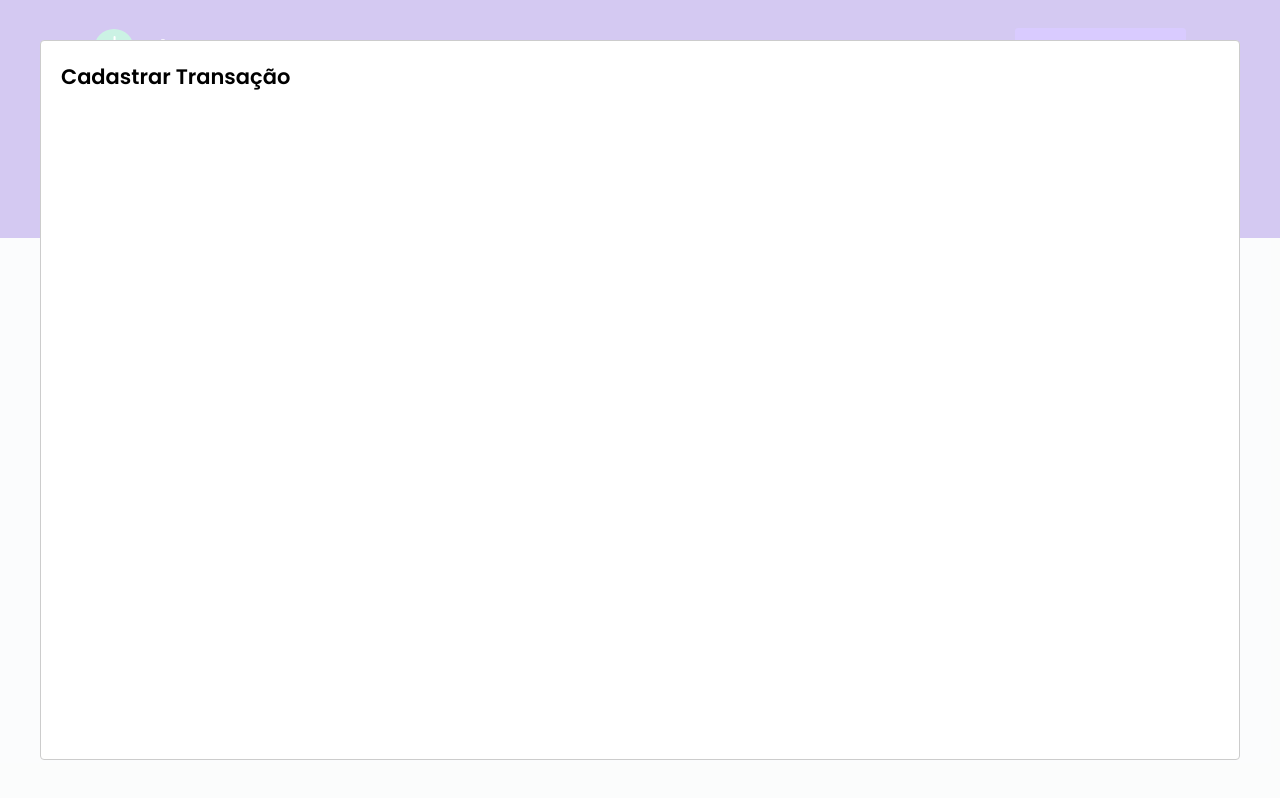
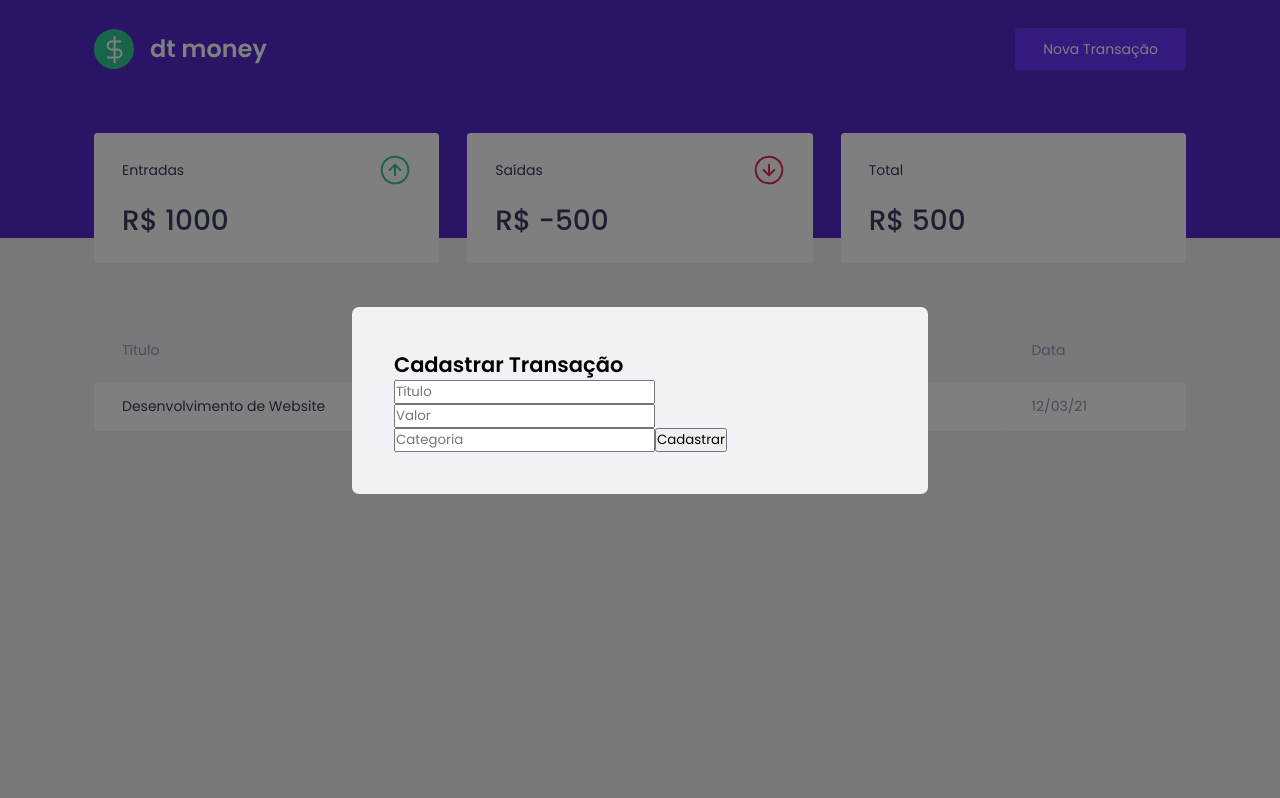
Before and after one commit to frrfdev/dtmoney-ignite, a React (Create React App) app: page / in a window 1280 px wide. Both pictures are taken after a click on the button "Nova Transação". Built offline with nearby package versions, Linux system fonts and the light colour scheme; no server answers; what miragejs would draw is missing.

Commit message:
Criação do CustomModal

```diff
--- a/src/components/Header/index.tsx
+++ b/src/components/Header/index.tsx
@@ -1,4 +1,3 @@
-import { useState } from "react";
 import logoImg from "../../assets/logo.svg";
 import { Container, Content } from "./styles";
 
--- a/src/components/NewTransactionModal/index.tsx
+++ b/src/components/NewTransactionModal/index.tsx
@@ -1,4 +1,6 @@
+import { Container } from "./styles";
 import Modal from "react-modal";
+import { CustomModal } from "../../styles/customModal";
 
 interface NewTransactionModalProps {
   isOpen: boolean;
@@ -10,8 +12,23 @@ export function NewTransactionModal({
   onRequestClose,
 }: NewTransactionModalProps) {
   return (
-    <Modal isOpen={isOpen} onRequestClose={onRequestClose}>
-      <h2>Cadastrar Transação</h2>
-    </Modal>
+    <CustomModal
+      isOpen={isOpen}
+      onRequestClose={onRequestClose}
+      overlayClassName="react-modal-overlay"
+      className="react-modal-content"
+    >
+      <Container>
+        <h2>Cadastrar Transação</h2>
+
+        <input type="text" placeholder="Título" />
+
+        <input type="number" placeholder="Valor" />
+
+        <input type="text" placeholder="Categoria" />
+
+        <button type="submit">Cadastrar</button>
+      </Container>
+    </CustomModal>
   );
 }
--- /dev/null
+++ b/src/styles/customModal.ts
@@ -0,0 +1,29 @@
+import styled from 'styled-components';
+import Modal from 'react-modal';
+
+export const CustomModal = styled(Modal)`
+  background: rgba(0,0,0,0.5);
+
+  position: fixed;
+  top: 0;
+  bottom: 0;
+  left: 0;
+  right: 0;
+
+  display: flex;
+  justify-content: center;
+  align-items: center;
+
+  div {
+    width: 100%;
+    max-width: 576px;
+
+    background: var(--background);
+
+    padding: 3rem;
+
+    position: relative;
+
+    border-radius: 0.5rem;
+  }
+`;
```
